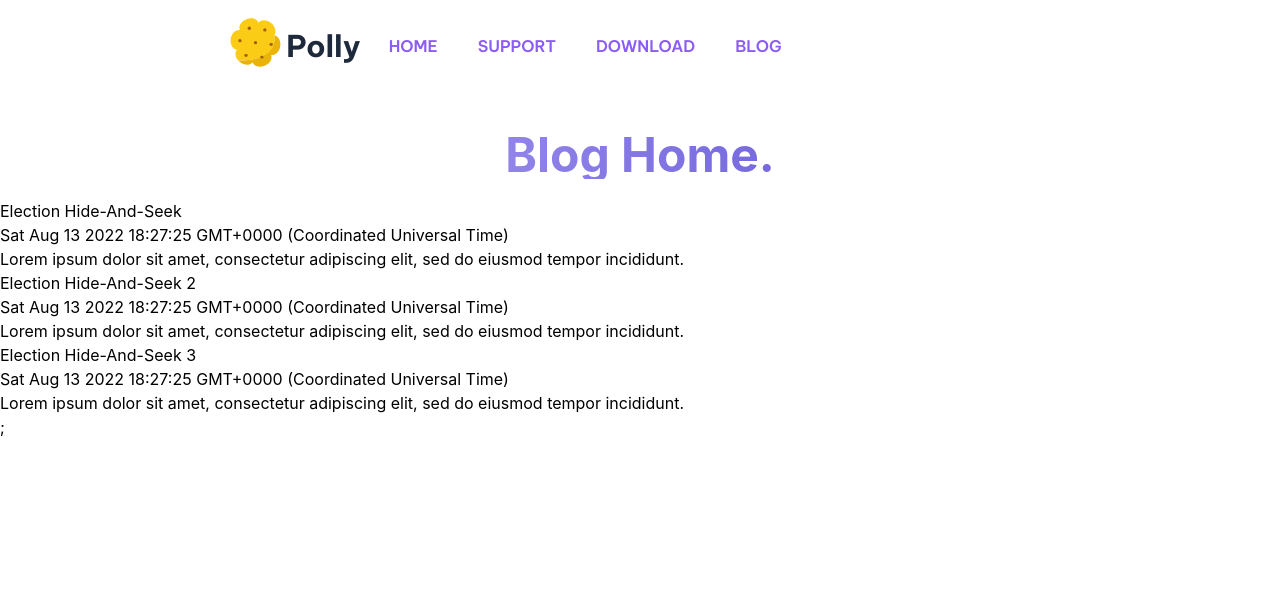
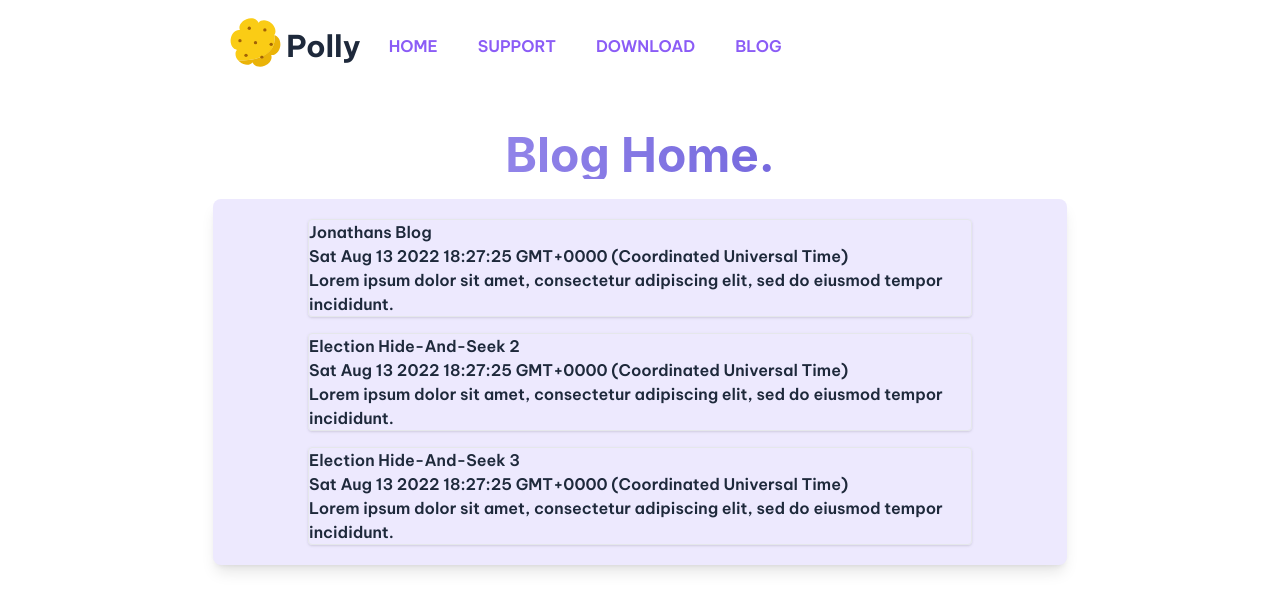
Before and after one commit to robertc11/polly, a Next.js app: page /blogPage in a window 1280 px wide. Shown: the top 610 px of the page. Built offline with nearby package versions, Linux system fonts and the light colour scheme.

Commit message:
added styling and format

```diff
--- a/lib/blogData.js
+++ b/lib/blogData.js
@@ -1,8 +1,8 @@
 export const blogPost2 = [
 
 {
-    title: 'Election Hide-And-Seek',
-    slug: 'first',
+    title: 'Jonathans Blog',
+    slug: 'jono',
     date: new Date().toString(),
     content: "Lorem ipsum dolor sit amet, consectetur adipiscing elit, sed do eiusmod tempor incididunt."
     },
--- a/pages/blog/[slug].js
+++ b/pages/blog/[slug].js
@@ -11,8 +11,13 @@ export default function pollyNewsBlog({ title, date, content }) {
                     <title>{title}</title>
                 </head>
                 <main>
-                    <h1>{title}</h1>
-                    <div>{content}</div>
+                <div className="border-b-2 border-gray-200 mb-4">
+                    <h2 className="text-2xl font-bold">{title}</h2>
+
+                    <div className="text-gray-600 text-md">{date}</div>
+                    </div>
+                    <div className="">{content}</div>
+
                 </main>
             </div>
 
--- a/pages/blogPage.js
+++ b/pages/blogPage.js
@@ -6,40 +6,49 @@ import Head from 'next/head';
 import Link from 'next/link';
 
 
+
 export default function blogHome() {
 
 
 
-    return(
-        <>
-
-            <head>
-                <title>Polly Blog Home</title>
-            </head>
-            <NavBar />
-            <main>
-            <div className="flex flex-col justify-center items-center animate-fadedongji w-full">
-            <h1 className="mt-10 mb-5 text-5xl text-transparent w-full text-center bg-clip-text bg-gradient-to-r from-violet-300 to-indigo-700 font-bold">Blog Home.</h1>
-
-            </div>
-            </main>
-
-           <div>
-               {blogPost2.map((item) => (
+        return (
+                <div>
+                        <head>
+                                <title>Polly Blog Home</title>
+                        </head>
+                        <NavBar />
+                        <div>
+                                <h1 className="mt-10 mb-5 text-5xl text-transparent w-full text-center bg-clip-text bg-gradient-to-r from-violet-300 to-indigo-700 font-bold">Blog Home.</h1>
+                        </div>
+                        <BlockY>
+                        <div className="space-y-4">
 
 
-                    <div key={item.slug}>
-                    <div><Link href={`/blog/${item.slug}`}><a>{item.title}</a></Link> </div>
-                    <div>{item.date.toString()}</div>
-                    <div>{item.content}</div>
+                                        {blogPost2.map((item) => (
+                                                <BlogPostItem key={item.slug} {...item} />
+                                        ))}
+
+                        </div>
+                        </BlockY>
+                </div>
 
 
-               </div>
-
-               ))};
-           </div>
+        );
+                                        }
 
 
-        </>
-    )
+
+         function  BlogPostItem({ slug, title, date, content }) {
+                 return(
+
+                        <div className=" border hover:border-purple-400 shadow rounded w-11/12 mx-auto text-left text-md text-slate-800 leading-6 text-slate-600 font-semibold ">
+                <div >
+                        <div className="cursor-pointer hover:text-violet-600"><Link href={`/blog/${slug}`}><a>{title}</a></Link> </div>
+                        <div>{date.toString()}</div>
+                        <div>{content}</div>
+                </div>
+                </div>
+
+
+        );
 }
```
